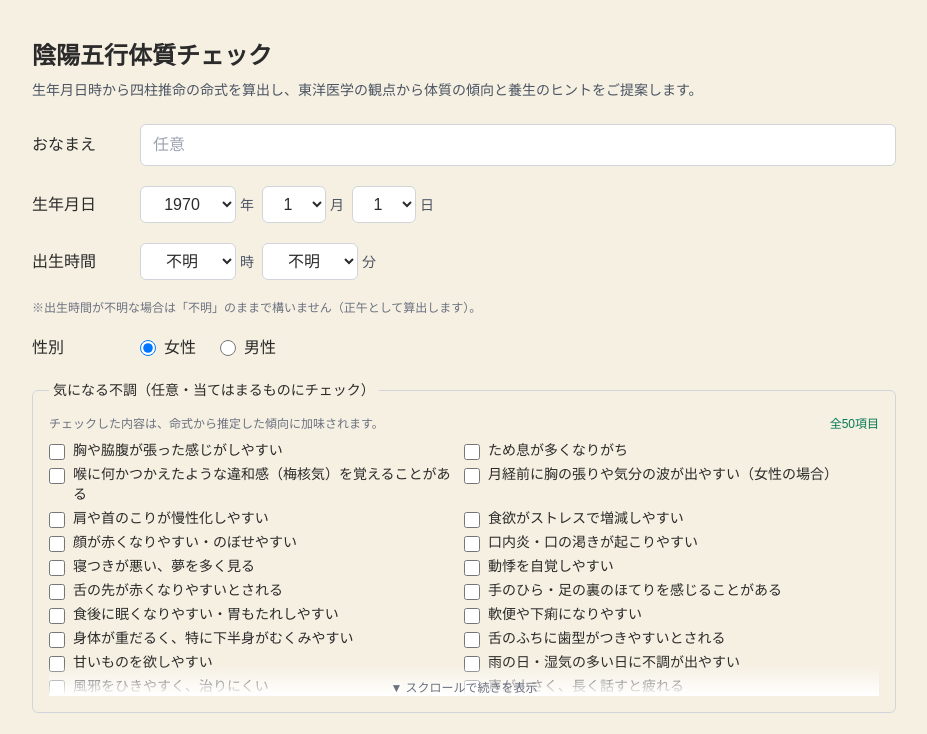
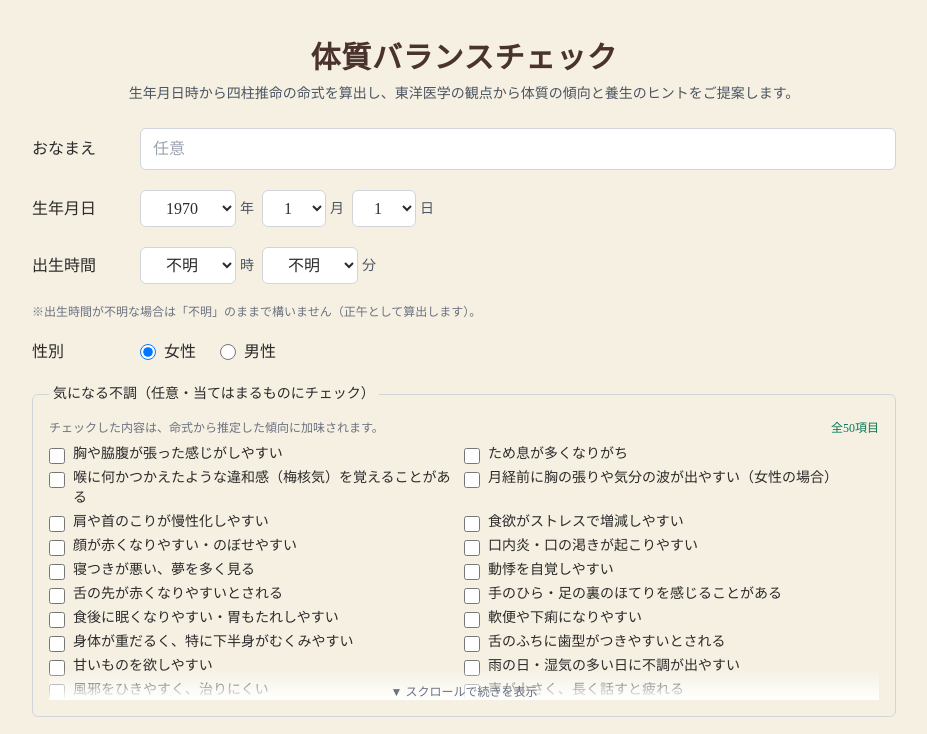
Before and after one commit to harikyuhisui-cell/bazi-tcm-app, a Next.js app: page / in a window 1280 px wide. Shown: the top 734 px of the page, without its empty margins (176-1103 px from the left). Built offline with nearby package versions, Linux system fonts and the light colour scheme.

Commit message:
style(ui): update title and pink balance chart theme

```diff
--- a/src/app/globals.css
+++ b/src/app/globals.css
@@ -10,7 +10,7 @@
 body {
   color: var(--foreground);
   background: var(--background);
-  font-family: Arial, Helvetica, sans-serif;
+  font-family: "Hiragino Mincho ProN", "Yu Mincho", "YuMincho", "Noto Serif JP", serif;
 }
 
 @layer utilities {
--- a/src/app/layout.tsx
+++ b/src/app/layout.tsx
@@ -14,7 +14,7 @@ const geistMono = localFont({
 });
 
 export const metadata: Metadata = {
-  title: "陰陽五行体質チェック",
+  title: "体質バランスチェック",
   description: "四柱推命と東洋医学の考え方に基づく体質傾向の参考情報を提供します。",
 };
 
--- a/src/app/page.tsx
+++ b/src/app/page.tsx
@@ -45,8 +45,10 @@ export default function Home() {
 
   return (
     <main className="mx-auto max-w-4xl px-4 py-10">
-      <h1 className="text-2xl font-bold">陰陽五行体質チェック</h1>
-      <p className="mt-2 text-sm text-gray-600">
+      <h1 className="text-center text-3xl font-bold tracking-wide text-[#4a332d]">
+        体質バランスチェック
+      </h1>
+      <p className="mx-auto mt-2 max-w-2xl text-center text-sm text-gray-600">
         生年月日時から四柱推命の命式を算出し、東洋医学の観点から体質の傾向と養生のヒントをご提案します。
       </p>
 
--- a/src/components/BirthInputForm.tsx
+++ b/src/components/BirthInputForm.tsx
@@ -40,7 +40,7 @@ function Select({
   value,
   onChange,
   children,
-  width = 'w-24',
+  width = 'w-20 sm:w-24',
 }: {
   label: string
   value: string
@@ -54,7 +54,7 @@ function Select({
         aria-label={label}
         value={value}
         onChange={(e) => onChange(e.target.value)}
-        className={`${width} rounded-md border border-gray-300 bg-white px-2 py-2 text-center`}
+        className={`${width} rounded-md border border-gray-300 bg-white px-1.5 py-2 text-center sm:px-2`}
       >
         {children}
       </select>
@@ -115,7 +115,7 @@ export function BirthInputForm({ onSubmit }: Props) {
       {/* 生年月日 */}
       <div className="flex flex-col gap-1 sm:flex-row sm:items-center sm:gap-3">
         <span className="w-24 shrink-0 font-medium">生年月日</span>
-        <div className="flex flex-wrap items-center gap-2">
+        <div className="flex flex-nowrap items-center gap-1.5 sm:gap-2">
           <Select label="年" value={String(year)} onChange={(v) => setYear(Number(v))}>
             {YEARS.map((y) => (
               <option key={y} value={y}>
@@ -123,14 +123,24 @@ export function BirthInputForm({ onSubmit }: Props) {
               </option>
             ))}
           </Select>
-          <Select label="月" value={String(month)} onChange={(v) => setMonth(Number(v))} width="w-16">
+          <Select
+            label="月"
+            value={String(month)}
+            onChange={(v) => setMonth(Number(v))}
+            width="w-14 sm:w-16"
+          >
             {MONTHS.map((m) => (
               <option key={m} value={m}>
                 {m}
               </option>
             ))}
           </Select>
-          <Select label="日" value={String(safeDay)} onChange={(v) => setDay(Number(v))} width="w-16">
+          <Select
+            label="日"
+            value={String(safeDay)}
+            onChange={(v) => setDay(Number(v))}
+            width="w-14 sm:w-16"
+          >
             {days.map((d) => (
               <option key={d} value={d}>
                 {d}
@@ -207,9 +217,9 @@ export function BirthInputForm({ onSubmit }: Props) {
 
       <button
         type="submit"
-        className="rounded-md bg-emerald-700 px-4 py-3 text-lg font-medium text-white hover:bg-emerald-800"
+        className="rounded-md bg-[#efb7c4] px-4 py-3 text-lg font-medium text-white shadow-sm hover:bg-[#eaa8b8]"
       >
-        体質傾向をみる
+        体質チェックする
       </button>
     </form>
   )
--- a/src/components/DayMasterStrengthBar.tsx
+++ b/src/components/DayMasterStrengthBar.tsx
@@ -23,23 +23,27 @@ export function DayMasterStrengthBar({ analysis }: Props) {
     <div className="rounded-xl border border-[#e7e1d4] bg-[#faf6ec] p-5">
       <div className="flex items-center justify-between">
         <span className="text-sm text-gray-600">日主グループ比率</span>
-        <span className="text-lg font-bold text-[#a9823a]">{analysis.strength}</span>
+        <span className="text-lg font-bold text-[#c46d82]">{analysis.strength}</span>
       </div>
 
-      <div className="relative mt-4 h-3 rounded-full bg-gray-200">
+      <div className="relative mt-4 h-5 rounded-full bg-gray-200">
         {/* 身弱・身強の境界帯 */}
         <span
-          className="absolute inset-y-0 rounded-full bg-[#d8b65a]/30"
+          className="absolute inset-y-0 rounded-full bg-[#f6cbd5]/45"
           style={{ left: `${WEAK}%`, right: `${100 - STRONG}%` }}
         />
         {/* 充実度の塗り */}
         <span
-          className="absolute inset-y-0 left-0 rounded-full bg-[#c9a227]"
-          style={{ width: `${percent}%` }}
+          className="absolute inset-y-0 left-0 rounded-full"
+          style={{
+            width: `${percent}%`,
+            backgroundImage:
+              'repeating-linear-gradient(135deg, #eaa8b8 0 8px, #fff7fa 8px 14px)',
+          }}
         />
         {/* 現在位置マーカー */}
         <span
-          className="absolute top-1/2 h-4 w-1 -translate-x-1/2 -translate-y-1/2 rounded bg-[#8a6d20]"
+          className="absolute top-1/2 h-6 w-1.5 -translate-x-1/2 -translate-y-1/2 rounded bg-[#c46d82]"
           style={{ left: `${percent}%` }}
         />
       </div>
@@ -47,10 +51,16 @@ export function DayMasterStrengthBar({ analysis }: Props) {
       <div className="relative mt-1 h-4 text-xs text-gray-400">
         <span className="absolute left-0">0%</span>
         <span className="absolute -translate-x-1/2" style={{ left: `${WEAK}%` }}>
-          身弱│{WEAK}
+          身弱
+        </span>
+        <span
+          className="absolute -translate-x-1/2"
+          style={{ left: `${(WEAK + STRONG) / 2}%` }}
+        >
+          中和
         </span>
         <span className="absolute -translate-x-1/2" style={{ left: `${STRONG}%` }}>
-          {STRONG}│身強
+          身強
         </span>
         <span className="absolute right-0">100%</span>
       </div>
--- a/src/components/WuxingAnalysisSection.tsx
+++ b/src/components/WuxingAnalysisSection.tsx
@@ -26,7 +26,7 @@ export function WuxingAnalysisSection({ analysis, sectionIndex = 1 }: Props) {
       <div className="grid gap-5 lg:grid-cols-2">
         <div className={cardClass}>
           <h3 className="mb-2 text-center text-base font-bold text-gray-700">
-            五行バランスレーダー
+            五行バランスチャート
           </h3>
           <WuxingRadarChart scores={analysis.scores} />
         </div>
--- a/src/components/WuxingRadarChart.tsx
+++ b/src/components/WuxingRadarChart.tsx
@@ -65,10 +65,10 @@ export function WuxingRadarChart({ scores }: Props) {
             <Radar
               name="五行スコア"
               dataKey="score"
-              stroke="#c9a227"
+              stroke="#eaa8b8"
               strokeWidth={2}
-              fill="#d8b65a"
-              fillOpacity={0.35}
+              fill="#f6cbd5"
+              fillOpacity={0.45}
             />
           </RadarChart>
         </ResponsiveContainer>
```
Also changed, not shown: 2 other files (tests, documents, lock files or other folders).
